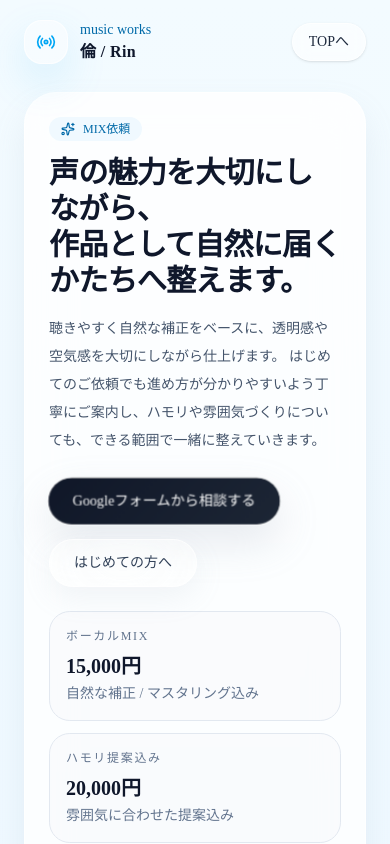
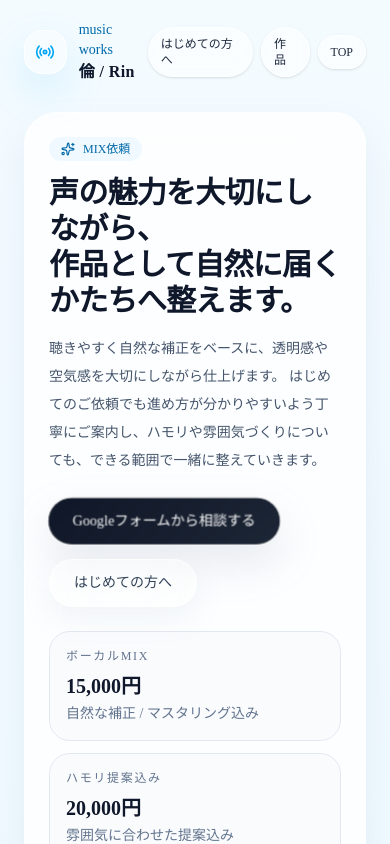
Before and after one commit to iekaradenairin/iekaradenai-site, a Next.js app: page /mix in a window 390 px wide. Shown: the top 844 px of the page. Built offline with nearby package versions, Linux system fonts and the light colour scheme.

Commit message:
fix(qa): ISSUE-002 — add mobile nav links (はじめての方へ, 作品) to SiteHeader

```diff
--- a/components/site/SiteHeader.tsx
+++ b/components/site/SiteHeader.tsx
@@ -42,13 +42,27 @@ export function SiteHeader({ currentLabel }: SiteHeaderProps) {
         </Link>
       </motion.div>
 
-      <div className="flex items-center gap-3">
-        <Link
-          href={TOP_URL}
-          className="inline-flex rounded-full border border-white/70 bg-white/55 px-4 py-2 text-sm text-slate-800 shadow-sm backdrop-blur md:hidden"
-        >
-          TOPへ
-        </Link>
+      <div className="flex items-center gap-2">
+        <div className="flex items-center gap-2 md:hidden">
+          <Link
+            href={siteLinks.guide}
+            className="inline-flex rounded-full border border-white/70 bg-white/55 px-3 py-2 text-xs text-slate-800 shadow-sm backdrop-blur"
+          >
+            はじめての方へ
+          </Link>
+          <Link
+            href={siteLinks.works}
+            className="inline-flex rounded-full border border-white/70 bg-white/55 px-3 py-2 text-xs text-slate-800 shadow-sm backdrop-blur"
+          >
+            作品
+          </Link>
+          <Link
+            href={TOP_URL}
+            className="inline-flex rounded-full border border-white/70 bg-white/55 px-3 py-2 text-xs text-slate-800 shadow-sm backdrop-blur"
+          >
+            TOP
+          </Link>
+        </div>
 
         <motion.nav
           initial={{ opacity: 0, y: -16 }}
```
